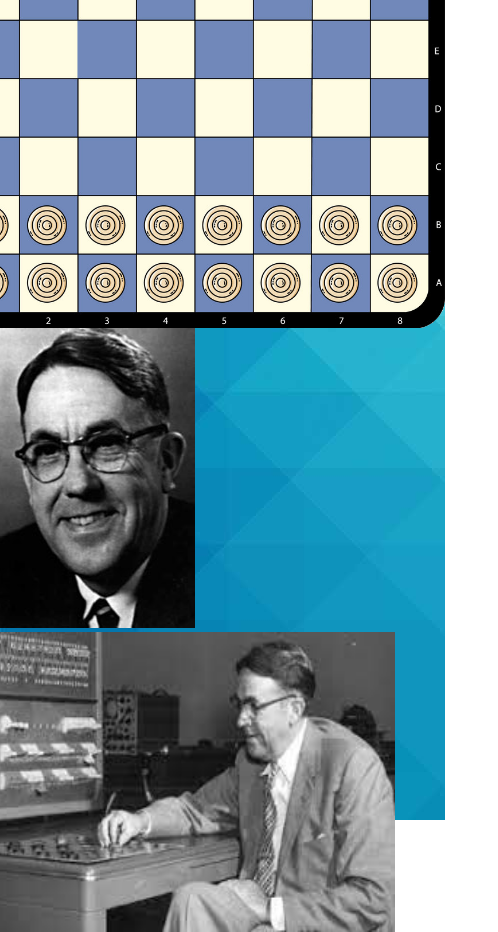
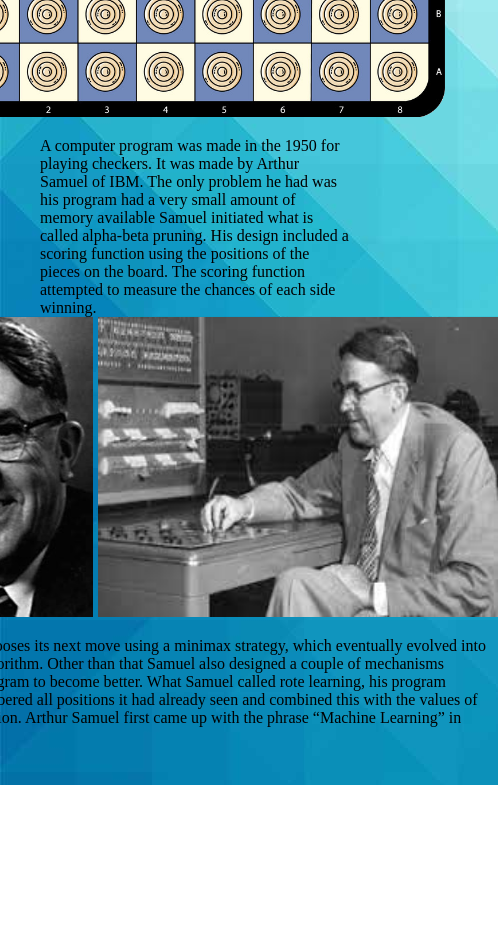
Before and after one commit to 110925/Machine_Learning, a plain HTML site: page historyML.html in a window 390 px wide. Shown: the part 580-1512 px from the top of the page, 498 px wide, since content can reach past the window. After the commit the page ends 1365 px from the top, so only its background shows below. Drawn offline with Linux system fonts and the light colour scheme.

Commit message:
Almost finished working on the history page.

```diff
--- a/historyML.html
+++ b/historyML.html
@@ -85,7 +85,7 @@ function themeToggle() {
 </div>
 
 <div class="history-container-1">
-<div><img class="history-img-person1" src="images/ArthurSamuel.jpg"> <img class="history-img-person2" src="images/ArthurSamuelWideimg.jpg">
+<div><div class="image-container-history"><img class="history-img-person1" src="images/ArthurSamuel.jpg"> <img class="history-img-person2" src="images/ArthurSamuelWideimg.jpg"></div>
 <hr class="history">
 <div class= "history">The program chooses its next move using a minimax strategy, which eventually evolved into the minimax algorithm. Other than that Samuel also designed a couple of mechanisms allowing his program to become better. What Samuel called rote learning, his program recorded/remembered all positions it had already seen and combined this with the values of the reward function. Arthur Samuel first came up with the phrase “Machine Learning” in 1952.</div></div></div>
 </body>
--- a/style.css
+++ b/style.css
@@ -304,12 +304,18 @@ textarea:focus {
 .history-img-person1{
   width: 200px;
   height: 300px;
+  padding-right: 5px;
 }
 .history-img-person2{
   width: 400px;
   height: 300px;
 }
 .history-container-1{
+  display: flex;
+  flex-direction: column;
+  align-items: center;
+}
+.history-container-2{
   display: flex;
   flex-direction: column;
   align-items: center;
@@ -330,9 +336,23 @@ hr.history-h1{
   height:3px;border-width:0;color:black;background-color:black;
   margin-bottom: 40px;
 }
+.image-container-history{
+  display: flex;
+  justify-content: center;
+}
+
 @media only screen and (max-width: 1230px){
   .history-container{
     flex-direction: column
+  }
+  .history-container-1 {
+    flex-direction: column-reverse;
+  }
+  .history{
+    margin-top:20px;
+  }
+  hr.history{
+  display: none;
   }
 }
 
```
